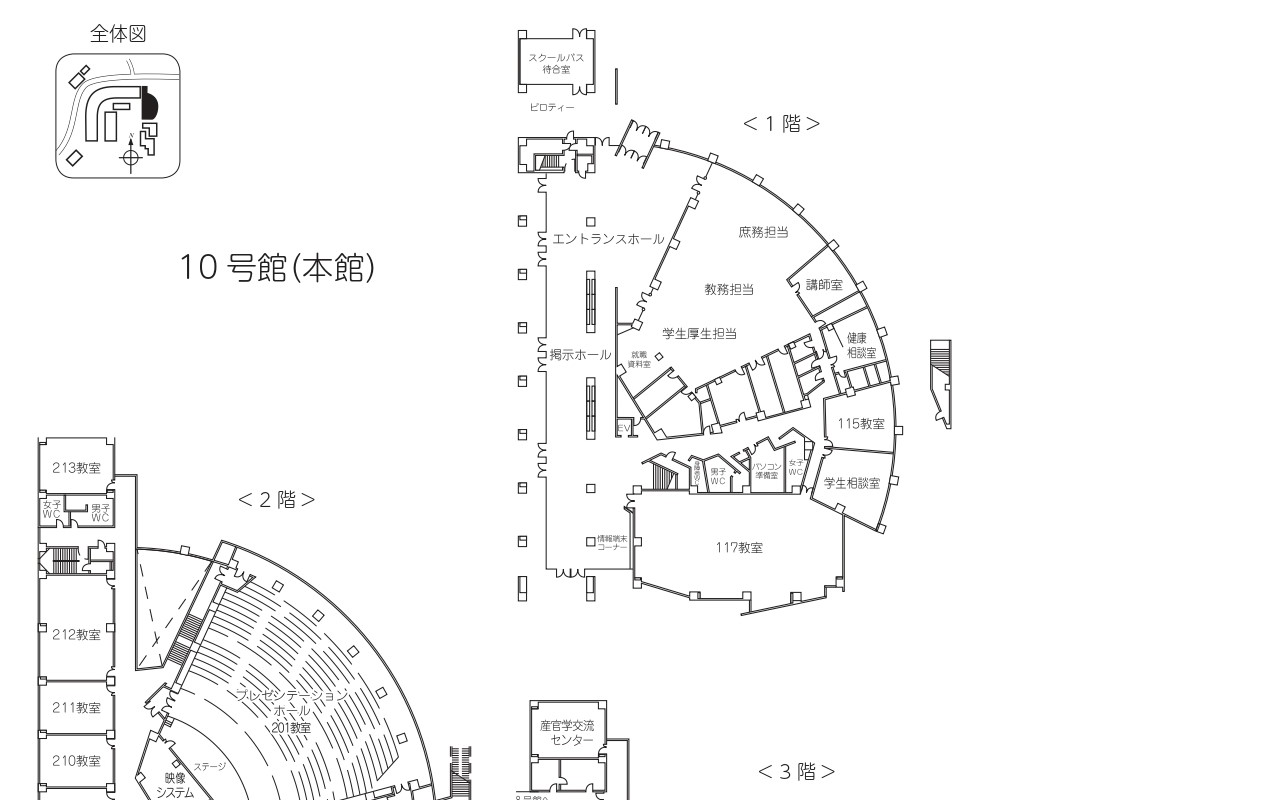
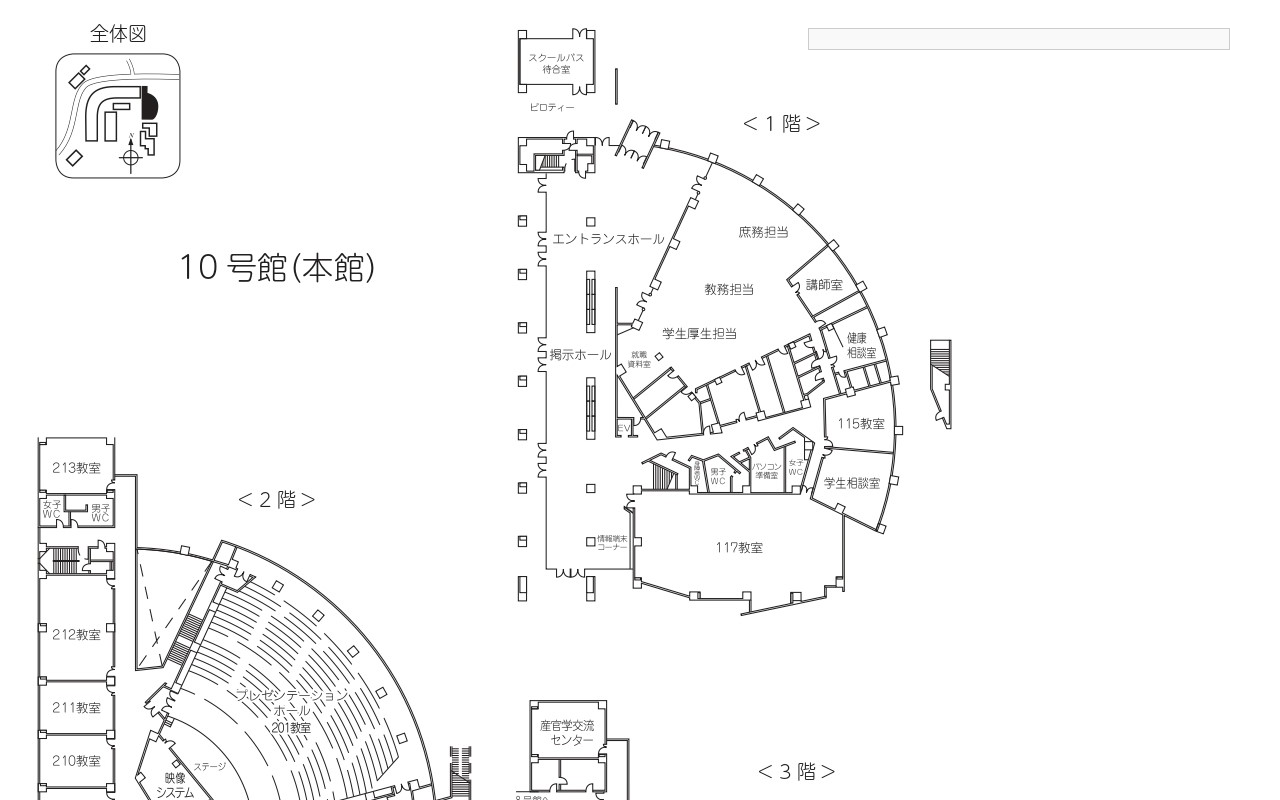
Before and after one commit to mae0227/floor10, a plain HTML site: page index.html in a window 1280 px wide. Shown: the top 800 px of the page. Drawn offline with Linux system fonts and the light colour scheme.

Commit message:
Update index.html

```diff
--- a/index.html
+++ b/index.html
@@ -119,6 +119,16 @@
 	 mix-blend-mode: multiply;
 	 }
 
+	 #schedule-container {
+      position: absolute;
+      top: 20px;
+      left: 800px;
+      width: 400px;
+      padding: 10px;
+      border: 1px solid #ccc;
+      background-color: #f9f9f9;
+    }
+
     </style>
 </head>
 <body>
@@ -140,6 +150,8 @@
 	 <div id="overlay213"></div>
 
     </div>
+
+	<div id="schedule-container"></div>
 
 <script>
 
```
